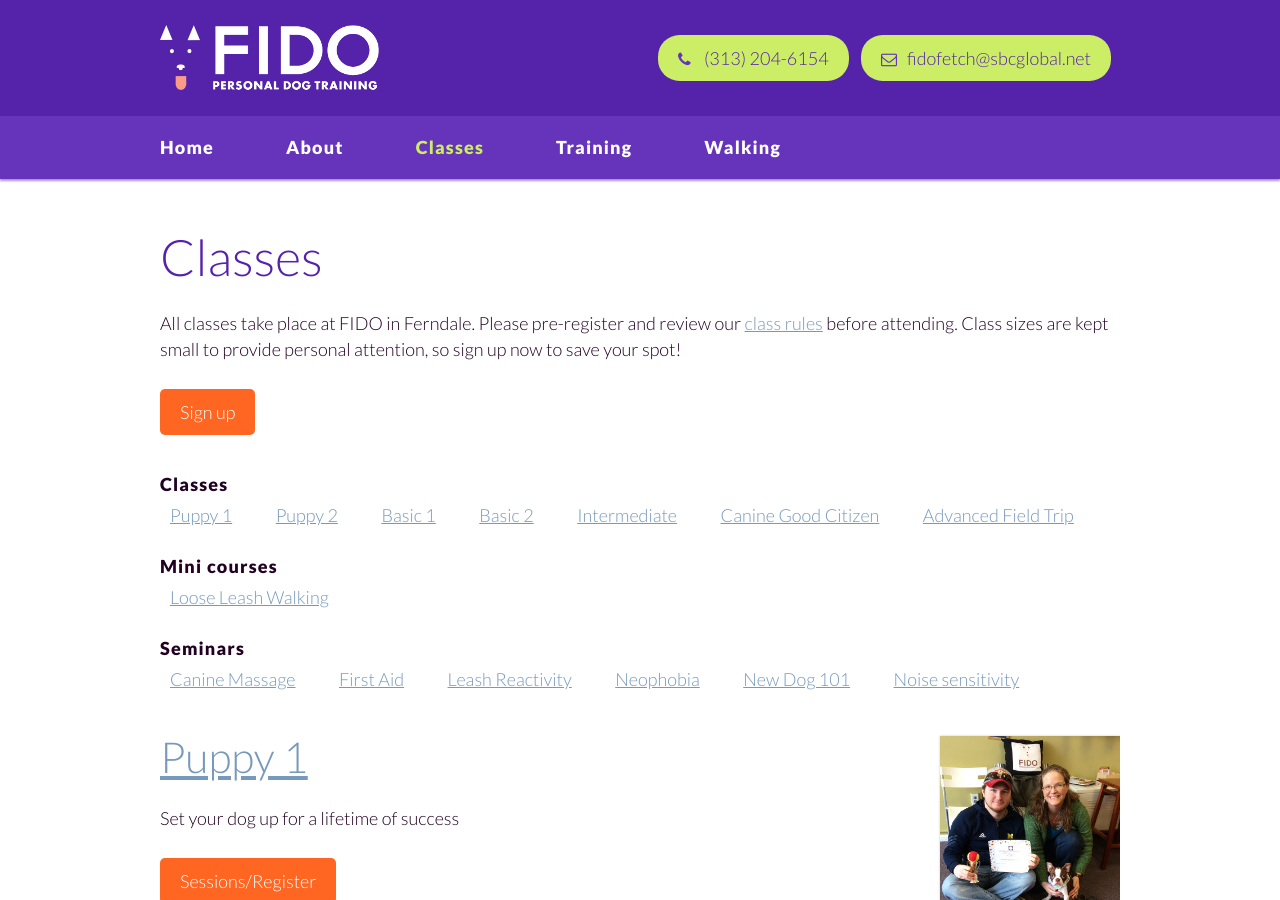
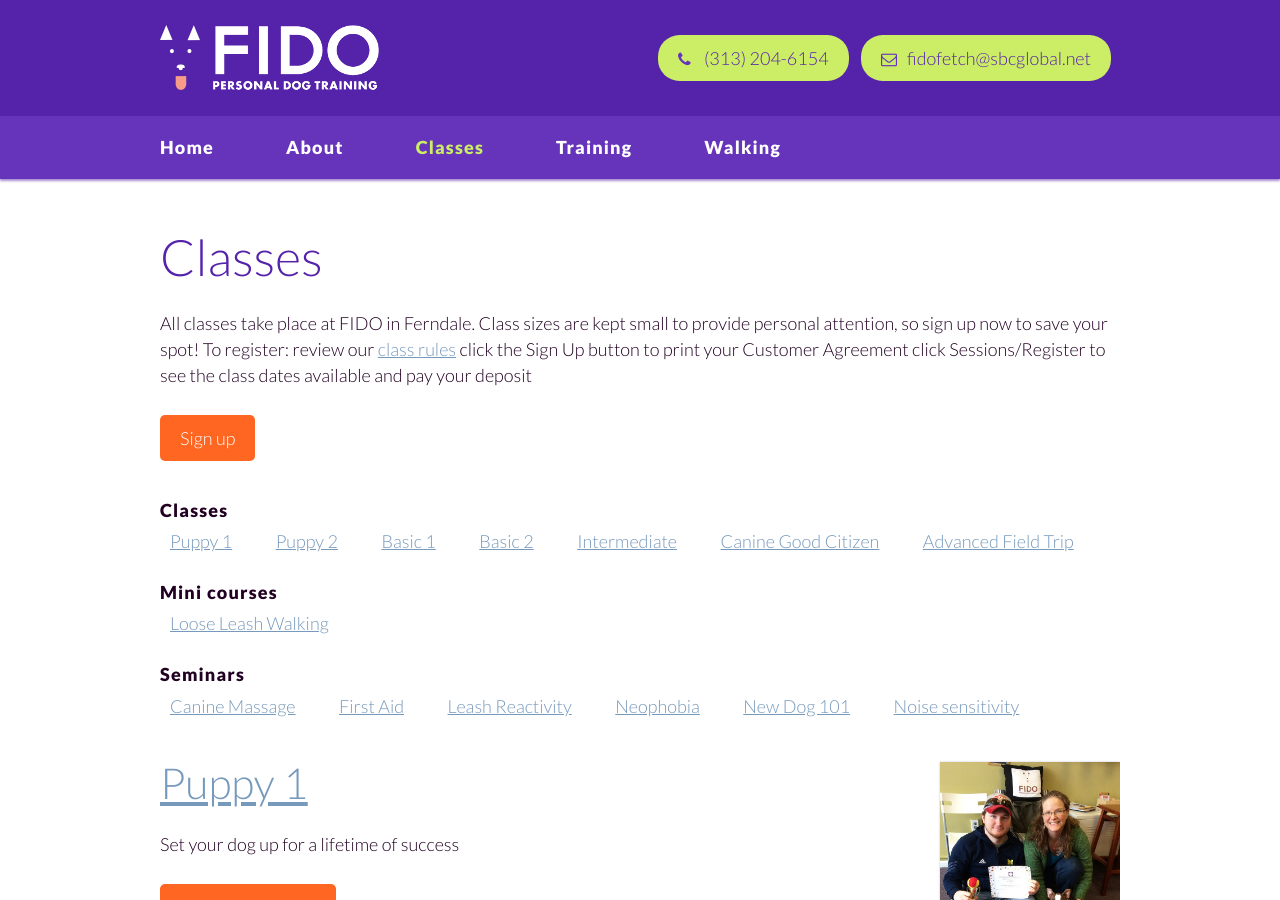
Before and after one commit to fidodogtraining/fidodogtraining.github.io, a Jekyll site: the page built from _autopages/classes.html, in a window 1280 px wide and 900 px high. Built offline with Jekyll 4.4.1, drawn with Linux system fonts in a browser that asks for light colours; Markdown is read by kramdown in place of the engine named in the settings.

Commit message:
Update classes.html

```diff
--- a/_autopages/classes.html
+++ b/_autopages/classes.html
@@ -4,9 +4,11 @@
   contact: true
 ---
 {% assign classes = site.classes | sort: "weight" %}
-<p>All classes take place at FIDO in Ferndale. Please pre-register and review our
-<a href="/rules-for-class/">class rules</a> before attending. Class sizes are kept small to provide personal attention,
-so sign up now to save your spot!</p>
+<p>All classes take place at FIDO in Ferndale. Class sizes are kept small to provide personal attention,
+so sign up now to save your spot! To register: review our <a href="/rules-for-class/">class rules</a>
+click the Sign Up button to print your Customer Agreement
+click Sessions/Register to see the class dates available and pay your deposit
+</p>
 <p><a class="button cta" href="/images/fido_agree_rules.pdf">Sign up</a></p>
 
 <strong class="clear">Classes</strong>
```
